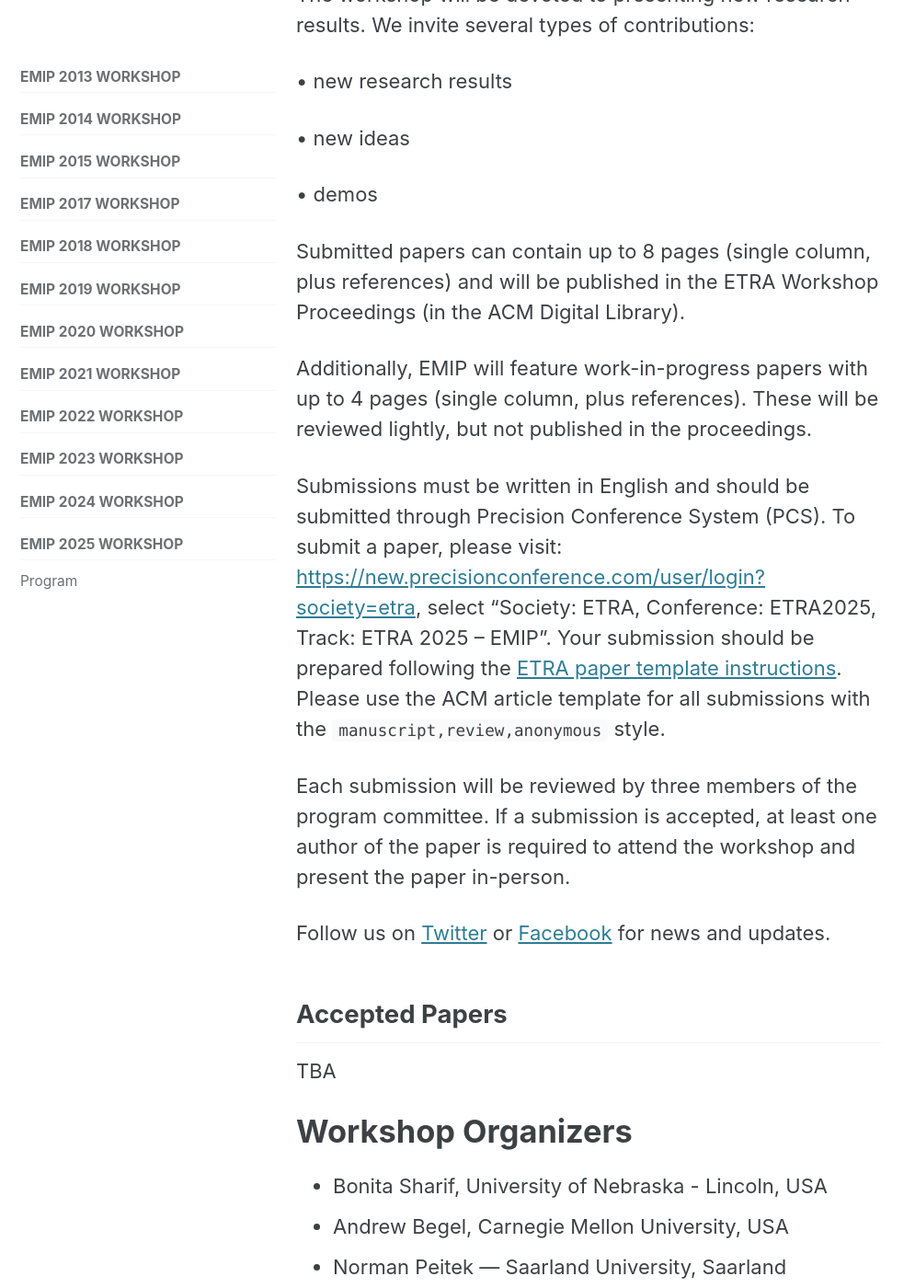
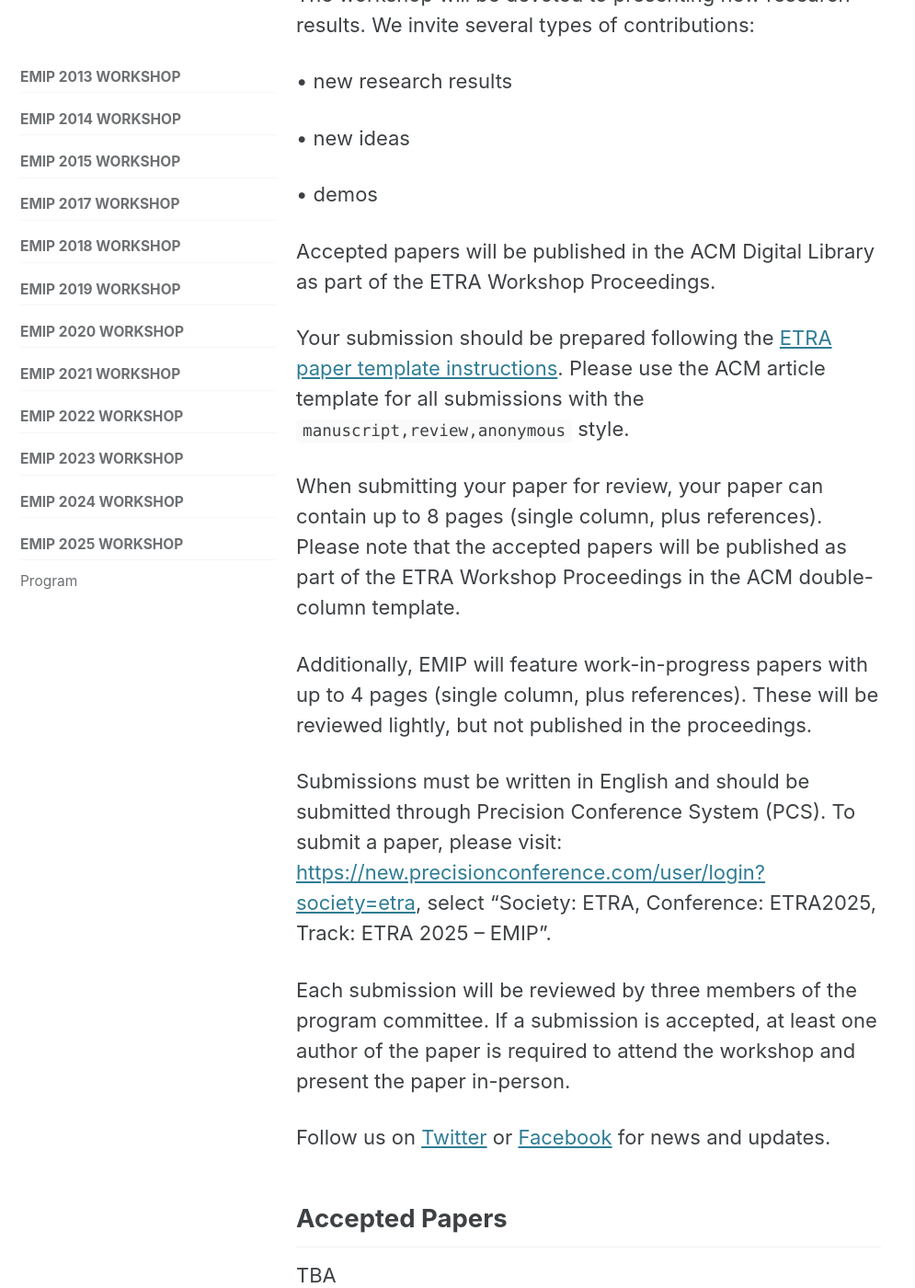
Before and after one commit to EMIPws/emipws.github.io, a Jekyll site: the page built from pages/workshop/emip-2025.md, in a window 1280 px wide and 1400 px high, scrolled down 3386 px. Shown: the whole window at 92% size, without its empty margins (0-995 px from the left). Built offline with Jekyll 4.4.1, drawn with Linux system fonts in a browser that asks for light colours; cached includes are drawn as plain includes.

Commit message:
Update emip-2025.md

```diff
--- a/pages/workshop/emip-2025.md
+++ b/pages/workshop/emip-2025.md
@@ -72,11 +72,15 @@ The workshop will be devoted to presenting new research results. We invite sever
 
 • demos
 
-Submitted papers can contain up to 8 pages (single column, plus references) and will be published in the ETRA Workshop Proceedings (in the ACM Digital Library).
+Accepted papers will be published in the ACM Digital Library as part of the ETRA Workshop Proceedings.
+
+Your submission should be prepared following the [ETRA paper template instructions](http://etra.acm.org/2025/submissionprocess.html). Please use the ACM article template for all submissions with the `manuscript,review,anonymous` style.
+
+When submitting your paper for review, your paper can contain up to 8 pages (single column, plus references). Please note that the accepted papers will be published as part of the ETRA Workshop Proceedings in the ACM double-column template.
 
 Additionally, EMIP will feature work-in-progress papers with up to 4 pages (single column, plus references). These will be reviewed lightly, but not published in the proceedings.
 
-Submissions must be written in English and should be submitted through Precision Conference System (PCS). To submit a paper, please visit: [https://new.precisionconference.com/user/login?society=etra](https://new.precisionconference.com/user/login?society=etra), select “Society: ETRA, Conference: ETRA2025, Track: ETRA 2025 – EMIP”. Your submission should be prepared following the [ETRA paper template instructions](http://etra.acm.org/2025/submissionprocess.html). Please use the ACM article template for all submissions with the `manuscript,review,anonymous` style.
+Submissions must be written in English and should be submitted through Precision Conference System (PCS). To submit a paper, please visit: [https://new.precisionconference.com/user/login?society=etra](https://new.precisionconference.com/user/login?society=etra), select “Society: ETRA, Conference: ETRA2025, Track: ETRA 2025 – EMIP”.
 
 Each submission will be reviewed by three members of the program committee. If a submission is accepted, at least one author of the paper is required to attend the workshop and present the paper in-person.
 
```
